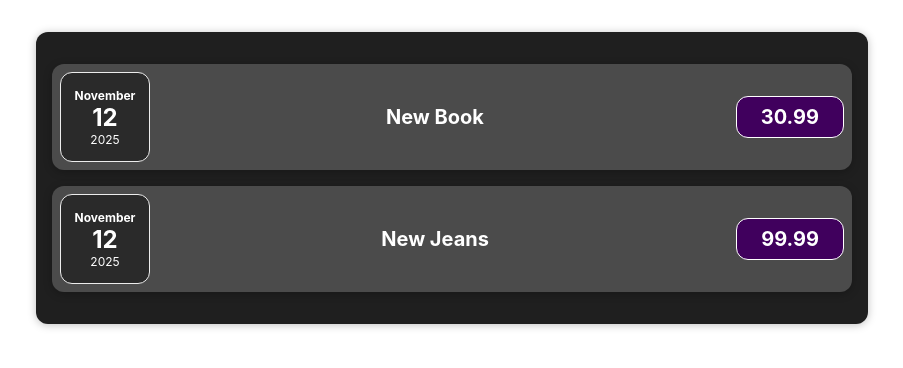
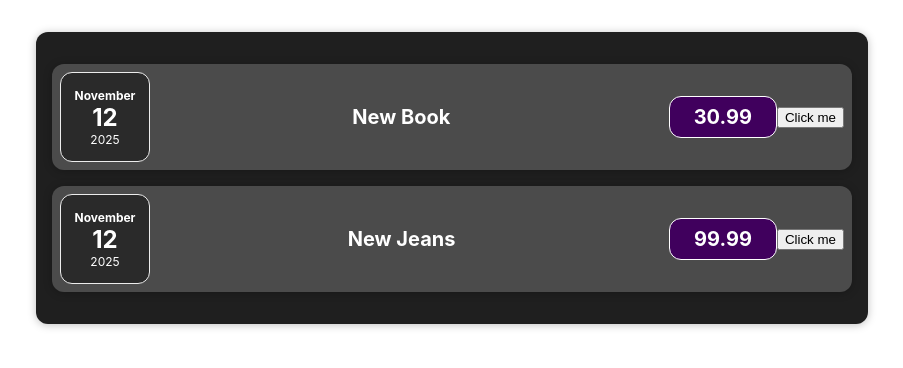
Before and after one commit to matssaaren/expenses, a React (Create React App) app: page / in a window 1280 px wide. Shown: the top 368 px of the page, without its empty margins (188-1091 px from the left). Built offline with nearby package versions, Linux system fonts and the light colour scheme.

Commit message:
10. Sündmuste töötlus komponentides

```diff
--- a/src/components/Expenses/ExpenseItem.js
+++ b/src/components/Expenses/ExpenseItem.js
@@ -1,15 +1,28 @@
 import ExpenseDate from './ExpenseDate'
 import './ExpenseItem.css'
+import Card from '../UI/Card'
+import { useState } from 'react'
+
 
 const ExpenseItem = (props) => {
+
+    const [title, setTitle] = useState(props.ExpenseData.title)
+
+    const clickHandler = () => {
+        console.log('Clicked!')
+        setTitle(`Updated by click ${title}`)
+        console.log(title)
+    }
+
     return (
-        <div className='expense-item'>
-            <ExpenseDate date={props.date}/>
+        <Card className='expense-item'>
+            <ExpenseDate date={props.ExpenseData.date}/>
             <div className='expense-item__description'>
-                <h2>{props.title}</h2>
-                <div className='expense-item__price'>{props.price}</div>
+                <h2>{title}</h2>
+                <div className='expense-item__price'>{props.ExpenseData.price}</div>
             </div>
-        </div>
+            <button onClick={clickHandler}>Click me</button>
+        </Card>
     )
 }
 
--- a/src/components/Expenses/Expenses.js
+++ b/src/components/Expenses/Expenses.js
@@ -2,17 +2,11 @@
 import './Expenses.css'
 import Card from '../UI/Card'
 const Expenses = (props) => {
-    console.log(props.expenses)
 
     return (
         <Card className="expenses">
             {props.expenses.map((expense) => (
-                <ExpenseItem
-                key={expense.key}
-                title={expense.title}
-                price={expense.price}
-                date={expense.date}
-                />
+                <ExpenseItem ExpenseData={expense}/>
         ))}
         </Card>
     )
```
